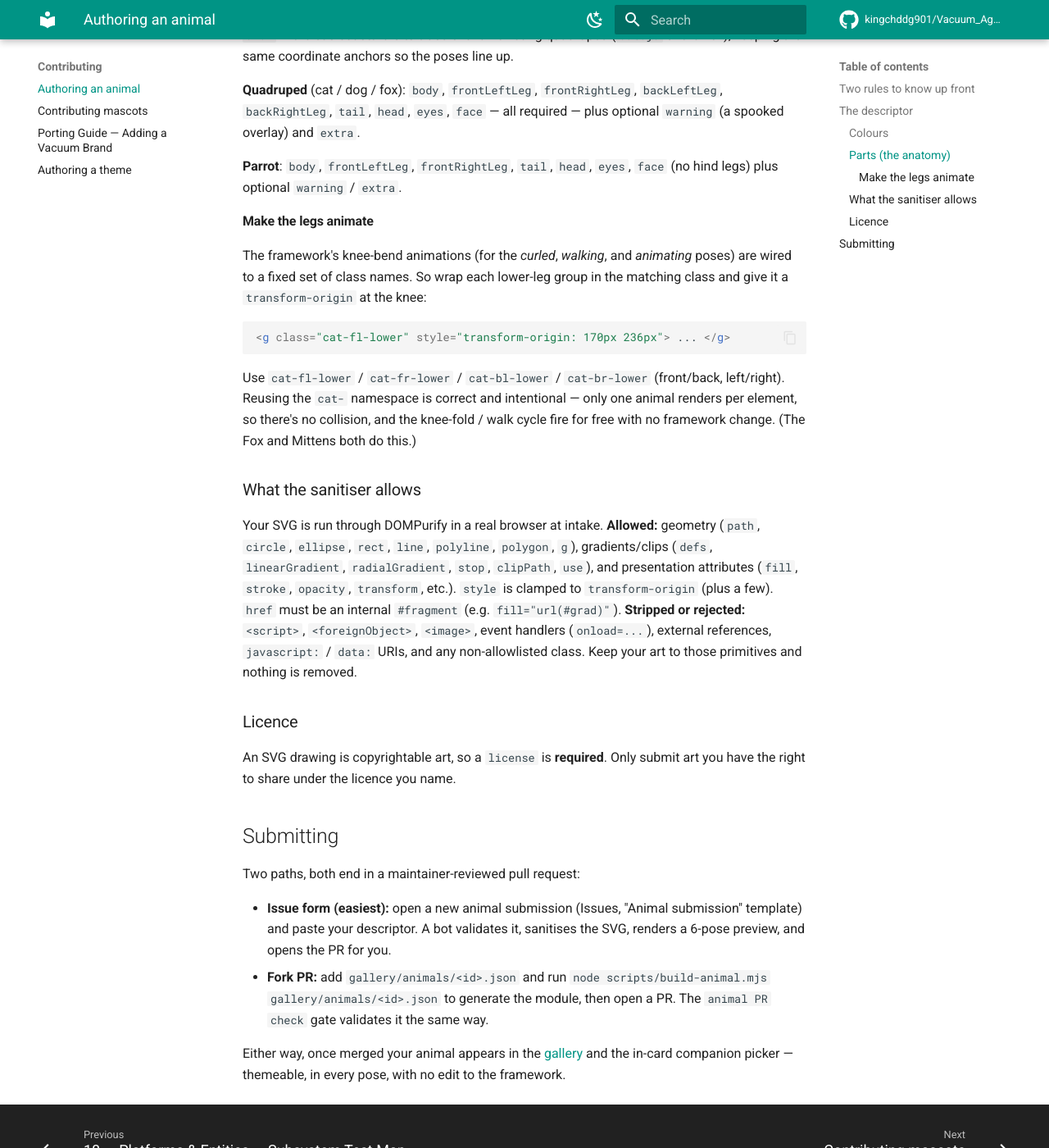
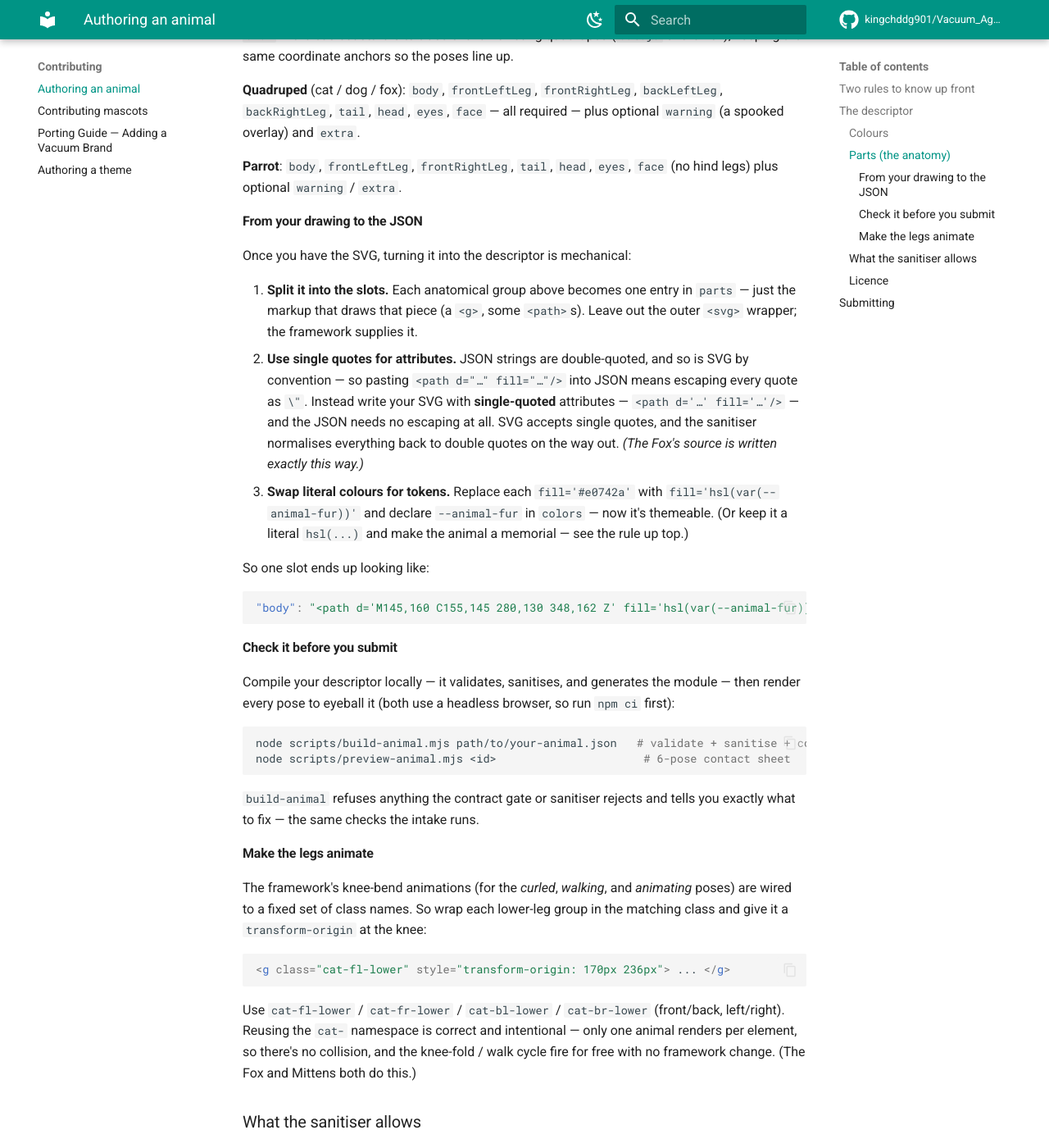
Before and after one commit to kingchddg901/Vacuum_Agent, an MkDocs documentation site: the page built from docs/contributing/animal-authoring.md, in a window 1280 px wide and 1400 px high, scrolled down 1829 px. Shown: the whole window at 82% size. Built offline with MkDocs 1.6.1 and Material for MkDocs 9.7.7, drawn with Linux system fonts in a browser that asks for light colours; comment, search, counter and statistics services are not loaded.

Commit message:
docs(animals): explain SVG -> descriptor JSON conversion
The authoring guide listed the slots but not the actual conversion mechanic.
Added a "From your drawing to the JSON" subsection: split into slots, the
single-quote-for-attributes trick (so the JSON needs no escaping — how the Fox
is authored), swapping literal fills for --animal-* tokens, and a "check it
before you submit" step (build-animal validates/sanitises/codegens; preview-animal
renders the poses). mkdocs --strict green.

Co-Authored-By: Claude Opus 4.8 (1M context) <noreply@anthropic.com>

````diff
--- a/docs/contributing/animal-authoring.md
+++ b/docs/contributing/animal-authoring.md
@@ -82,6 +82,44 @@ plus optional `warning` (a spooked overlay) and `extra`.
 **Parrot**: `body`, `frontLeftLeg`, `frontRightLeg`, `tail`, `head`, `eyes`,
 `face` (no hind legs) plus optional `warning` / `extra`.
 
+#### From your drawing to the JSON
+
+Once you have the SVG, turning it into the descriptor is mechanical:
+
+1. **Split it into the slots.** Each anatomical group above becomes one entry in
+   `parts` — just the markup that draws that piece (a `<g>`, some `<path>`s).
+   Leave out the outer `<svg>` wrapper; the framework supplies it.
+2. **Use single quotes for attributes.** JSON strings are double-quoted, and so
+   is SVG by convention — so pasting `<path d="…" fill="…"/>` into JSON means
+   escaping every quote as `\"`. Instead write your SVG with **single-quoted**
+   attributes — `<path d='…' fill='…'/>` — and the JSON needs no escaping at all.
+   SVG accepts single quotes, and the sanitiser normalises everything back to
+   double quotes on the way out. *(The Fox's source is written exactly this way.)*
+3. **Swap literal colours for tokens.** Replace each `fill='#e0742a'` with
+   `fill='hsl(var(--animal-fur))'` and declare `--animal-fur` in `colors` — now
+   it's themeable. (Or keep it a literal `hsl(...)` and make the animal a
+   memorial — see the rule up top.)
+
+So one slot ends up looking like:
+
+```json
+"body": "<path d='M145,160 C155,145 280,130 348,162 Z' fill='hsl(var(--animal-fur))'/>"
+```
+
+#### Check it before you submit
+
+Compile your descriptor locally — it validates, sanitises, and generates the
+module — then render every pose to eyeball it (both use a headless browser, so
+run `npm ci` first):
+
+```sh
+node scripts/build-animal.mjs path/to/your-animal.json   # validate + sanitise + codegen
+node scripts/preview-animal.mjs <id>                      # 6-pose contact sheet
+```
+
+`build-animal` refuses anything the contract gate or sanitiser rejects and tells
+you exactly what to fix — the same checks the intake runs.
+
 #### Make the legs animate
 
 The framework's knee-bend animations (for the *curled*, *walking*, and
````
